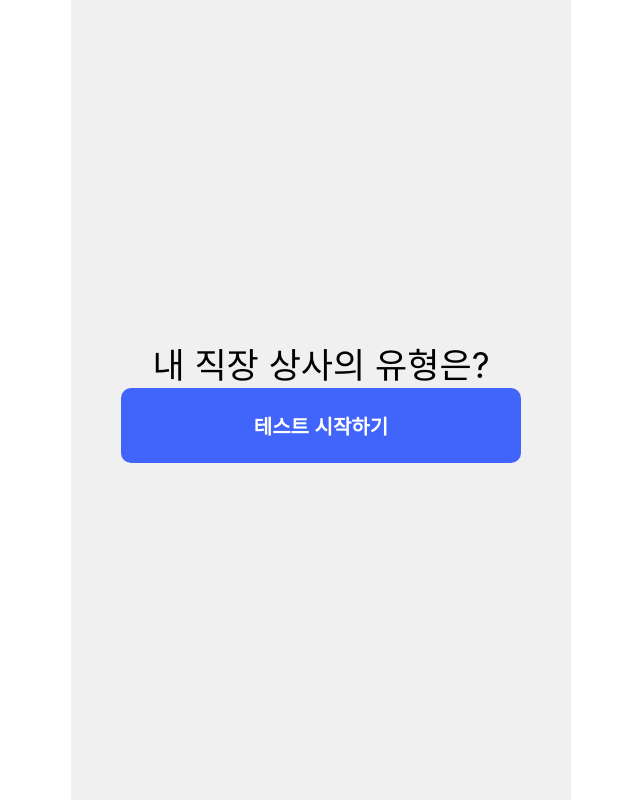
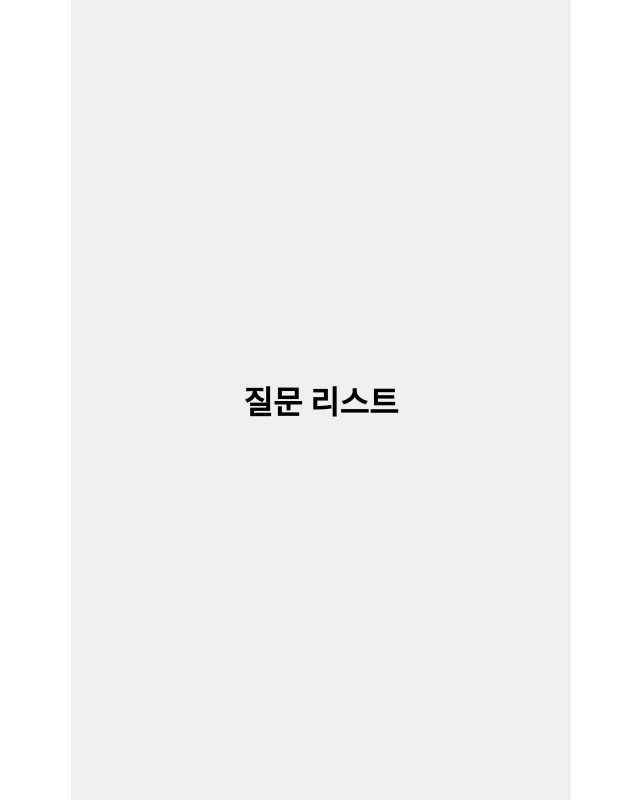
Before and after one commit to SeungbeomHu/svpCSR, a React (Create React App) app in the folder typetest/: page / in a window 1280 px wide. Both pictures are taken after a click on the button "테스트 시작하기". Shown: the whole page, without its empty margins (319-959 px from the left). Built offline with nearby package versions, Linux system fonts and the light colour scheme.

Commit message:
feat: 질문 페이지 생성

```diff
--- a/typetest/src/pages/MainPage.jsx
+++ b/typetest/src/pages/MainPage.jsx
@@ -1,14 +1,29 @@
 import React from "react"
+import { useState } from "react"
 import { Button, Container } from "../styles/GlobalStyles"
 import { Title } from "../styles/MainPageStyles"
+import QuestionPage from "./QuestionPage"
 
 const MainPage = () => {
+  // 테스트 시작 여부
+  const [testMode, setTestMode] = useState(false)
+
+  const testStart = () => {
+    setTestMode(true)
+  }
+
   return (
     <Container>
-      <Title>내 직장 상사의 유형은?</Title>
-      <Button>
-        <p>테스트 시작하기</p>
-      </Button>
+      {!testMode ? (
+        <>
+          <Title>내 직장 상사의 유형은?</Title>
+          <Button onClick={testStart}>
+            <p>테스트 시작하기</p>
+          </Button>
+        </>
+      ) : (
+        <QuestionPage />
+      )}
     </Container>
   )
 }
--- /dev/null
+++ b/typetest/src/pages/QuestionPage.jsx
@@ -0,0 +1,17 @@
+import React from "react"
+import questions from "../data/questions"
+
+const QuestionPage = () => {
+  // 질문 및 답변 데이터
+  const questionList = questions
+
+  console.log(questionList)
+
+  return (
+    <div>
+      <h1>질문 리스트</h1>
+    </div>
+  )
+}
+
+export default QuestionPage
```
Also changed, not shown: typetest/src/components/QuestionItem.jsx (added, +11 -0 lines).
